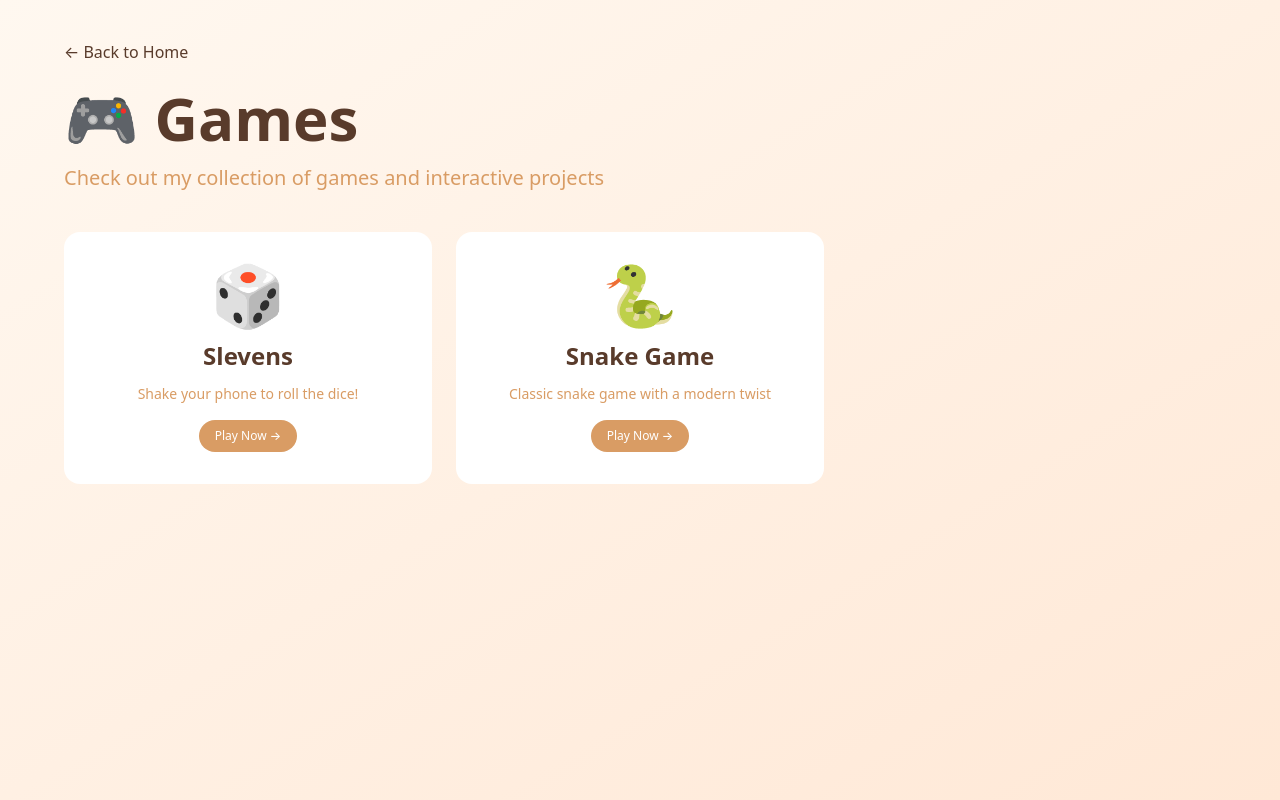
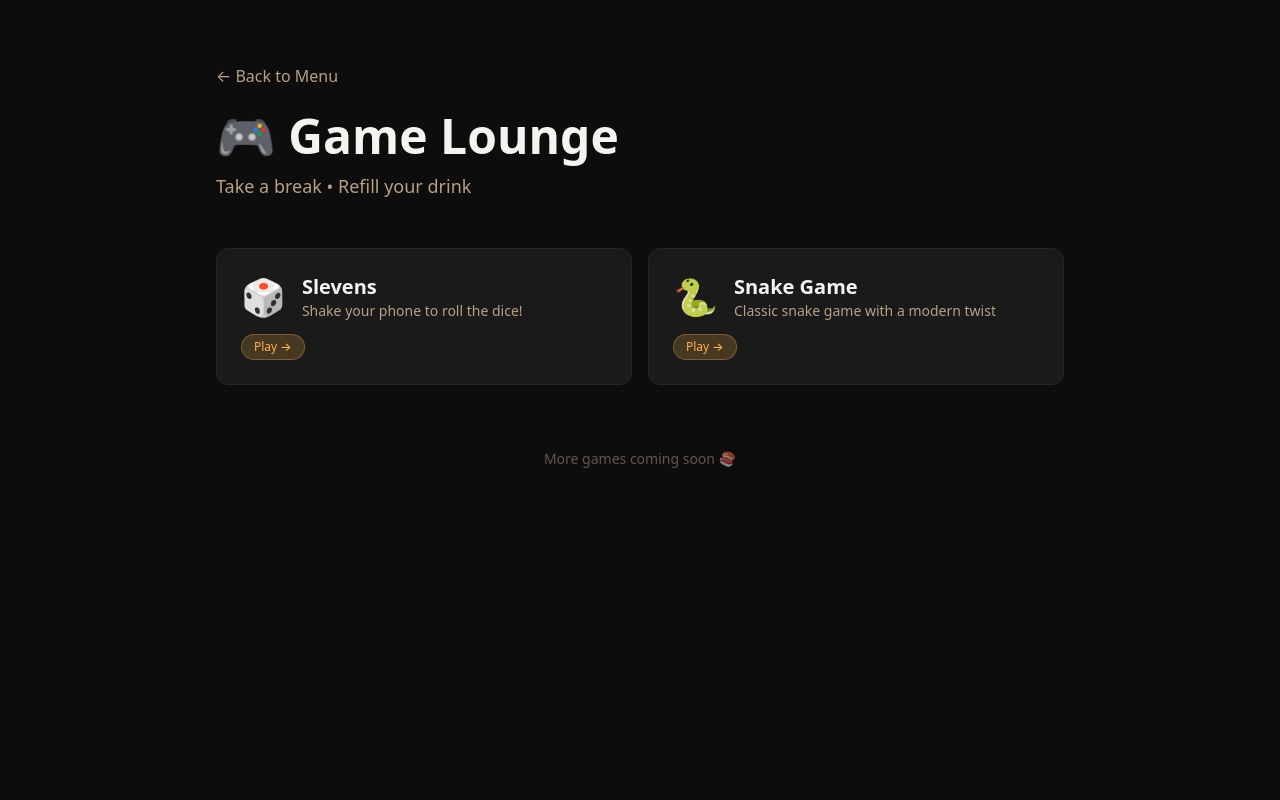
Before and after one commit to tstanmay13/tanmay-singh-landing, a Next.js app: page /games in a window 1280 px wide. Built offline with nearby package versions, Linux system fonts and the light colour scheme.

Commit message:
feat: Update games page with sushi bar theme (#6)
- Dark background (#0D0D0D)
- Amber accent cards with hover glow
- 'Game Lounge' branding
- Remove digital chef references

Co-authored-by: Tanmay Singh <tanmay.singh2003@gmail.com>

```diff
--- a/src/app/games/page.tsx
+++ b/src/app/games/page.tsx
@@ -28,35 +28,35 @@ const games: Game[] = [
     path: '/games/snakes',
     status: 'playable'
   },
-  // Add more games here as you build them
 ];
 
 export default function GamesPage() {
   return (
-    <div className="min-h-screen bg-gradient-to-br from-[#FFF8F0] to-[#FFE8D6] p-5 md:p-10">
+    <div className="min-h-screen bg-[#0D0D0D] text-[#F5F5F0]">
+      <div className="max-w-4xl mx-auto px-6 py-16">
         {/* Header */}
-      <div className="max-w-6xl mx-auto mb-10">
+        <div className="mb-12">
           <Link
             href="/"
-          className="inline-block mb-6 text-[#593B2B] hover:text-[#D99C64] transition-colors"
+            className="inline-block mb-6 text-[#B8A082] hover:text-[#FFB347] transition-colors"
           >
-          ← Back to Home
+            ← Back to Menu
           </Link>
-        <h1 className="text-5xl md:text-6xl font-bold text-[#593B2B] mb-4">
-          🎮 Games
+          <h1 className="text-4xl md:text-5xl font-bold text-[#F5F5F0] mb-3">
+            🎮 Game Lounge
           </h1>
-        <p className="text-xl text-[#D99C64]">
-          Check out my collection of games and interactive projects
+          <p className="text-lg text-[#B8A082]">
+            Take a break • Refill your drink
           </p>
         </div>
 
         {/* Games Grid */}
-      <div className="max-w-6xl mx-auto grid grid-cols-1 md:grid-cols-2 lg:grid-cols-3 gap-6">
+        <div className="grid grid-cols-1 md:grid-cols-2 gap-4">
           {games.map((game) => (
             <Link
               key={game.id}
               href={game.path}
-            className={`bg-white rounded-2xl p-8 text-center transition-all duration-300 hover:-translate-y-1 hover:shadow-[0_8px_20px_rgba(249,200,177,0.4)] block ${
+              className={`bg-[#1A1A1A] border border-[#2A2520] rounded-xl p-6 hover:-translate-y-1 hover:border-[#FFB347]/50 hover:shadow-[0_0_30px_rgba(255,179,71,0.15)] transition-all duration-300 block ${
                 game.status === 'coming-soon' ? 'opacity-60 cursor-not-allowed' : ''
               }`}
               onClick={(e) => {
@@ -65,39 +65,35 @@ export default function GamesPage() {
                 }
               }}
             >
-            <div className="text-6xl mb-4 hover:animate-wiggle inline-block">
-              {game.icon}
-            </div>
-            <h2 className="text-2xl font-semibold mb-3 text-[#593B2B]">
+              <div className="flex items-center gap-4 mb-3">
+                <span className="text-4xl">{game.icon}</span>
+                <div>
+                  <h2 className="text-xl font-semibold text-[#F5F5F0] group-hover:text-[#FFB347] transition-colors">
                     {game.title}
                   </h2>
-            <p className="text-sm text-[#D99C64] mb-4">
+                  <p className="text-sm text-[#B8A082]">
                     {game.description}
                   </p>
+                </div>
+              </div>
               {game.status === 'coming-soon' ? (
-              <span className="inline-block px-4 py-2 rounded-full text-xs font-medium bg-[#FFE8D6] text-[#593B2B]">
+                <span className="inline-block px-3 py-1 rounded-full text-xs font-medium bg-[#2A2520] text-[#B8A082]">
                   Coming Soon
                 </span>
               ) : (
-              <span className="inline-block px-4 py-2 rounded-full text-xs font-medium bg-[#D99C64] text-white">
-                Play Now →
+                <span className="inline-block px-3 py-1 rounded-full text-xs font-medium bg-[#FFB347]/20 text-[#FFB347] border border-[#FFB347]/30">
+                  Play →
                 </span>
               )}
             </Link>
           ))}
         </div>
 
-      {/* Add wiggle animation */}
-      <style jsx>{`
-        @keyframes wiggle {
-          0%, 100% { transform: rotate(0deg); }
-          25% { transform: rotate(-10deg); }
-          75% { transform: rotate(10deg); }
-        }
-        .hover\:animate-wiggle:hover {
-          animation: wiggle 0.5s ease-in-out;
-        }
-      `}</style>
+        {/* Footer */}
+        <footer className="text-center mt-16 text-[#B8A082]/50 text-sm">
+          <p>More games coming soon 🍣</p>
+        </footer>
+      </div>
     </div>
   );
 }
```
Lines whose indentation alone changed are shown as unchanged.
